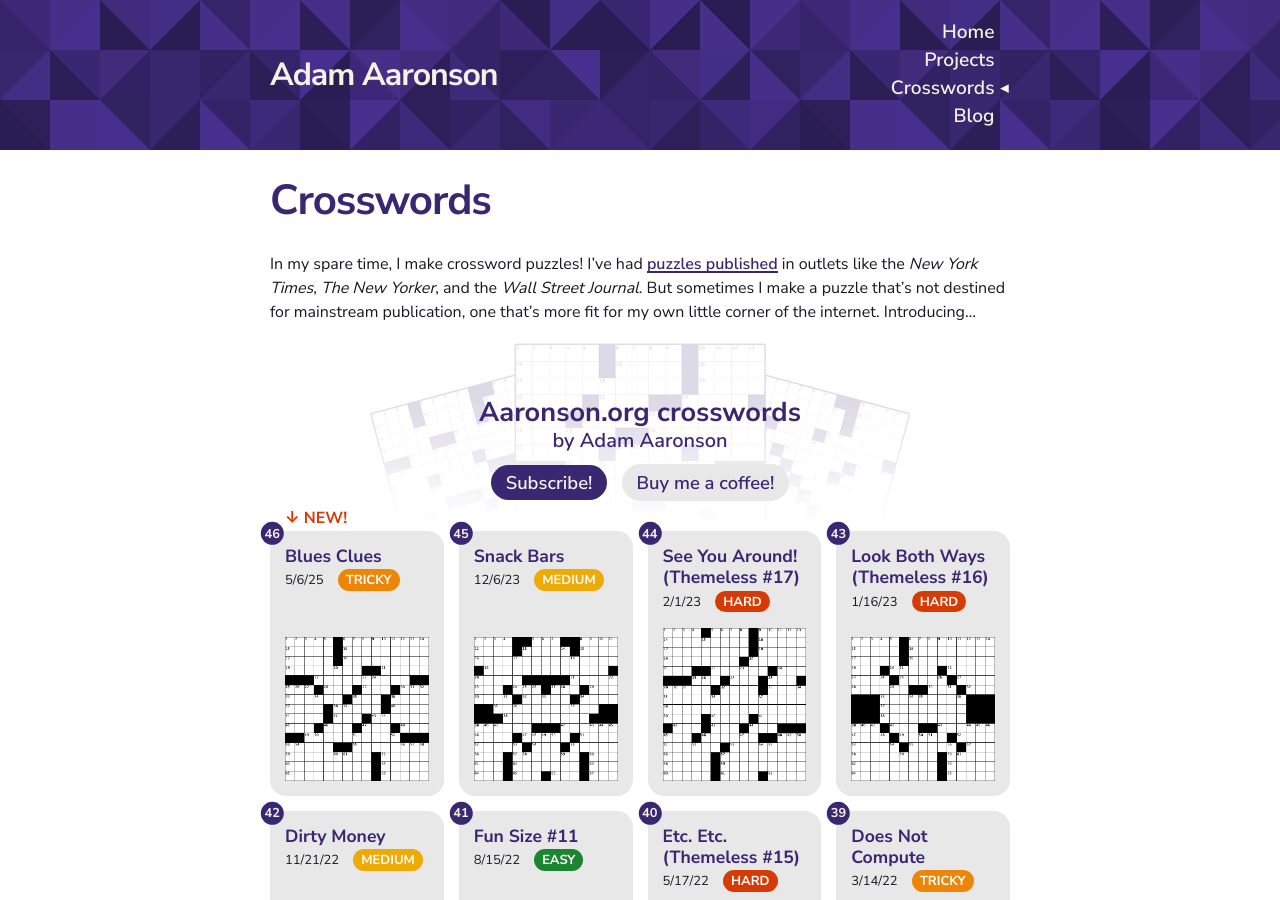
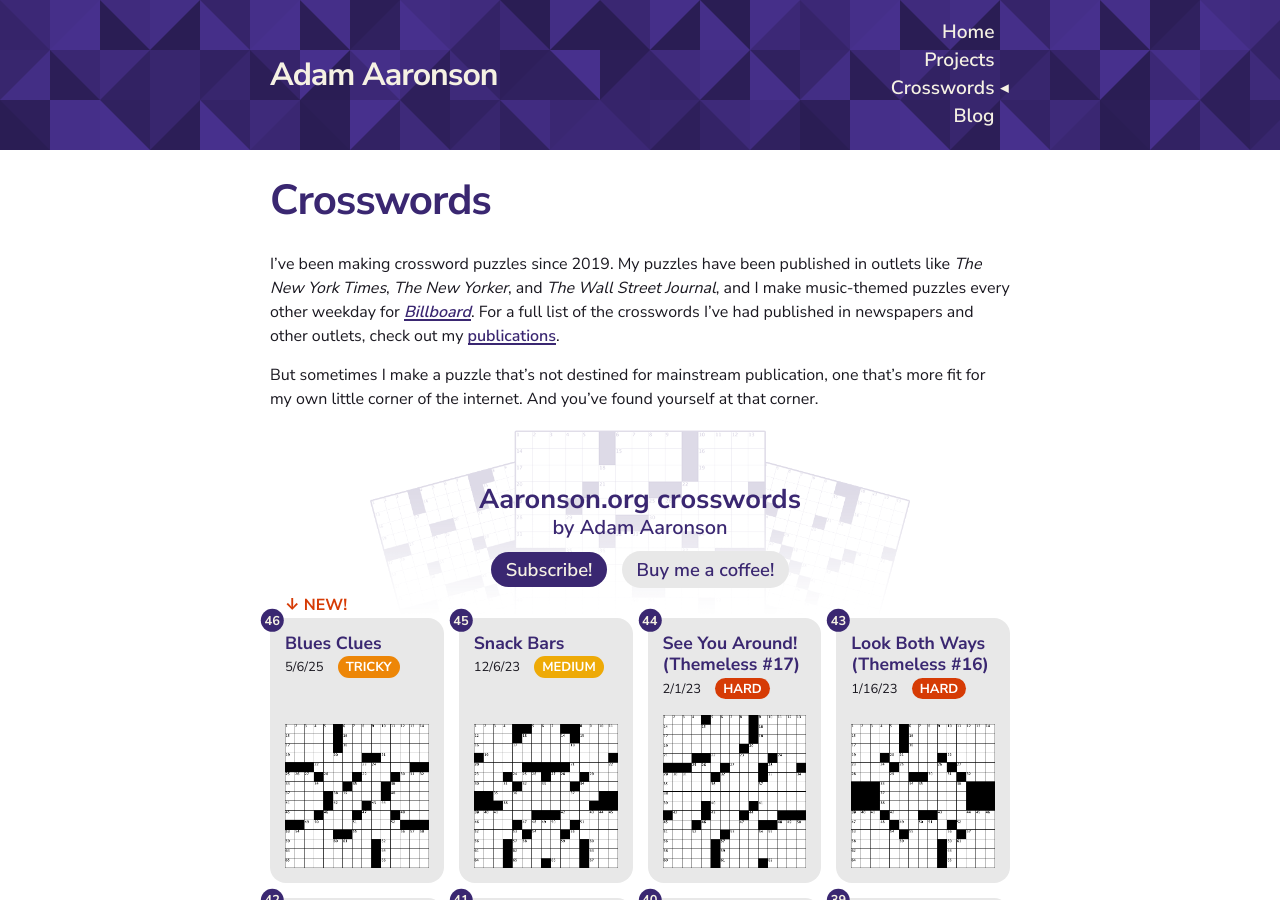
Before and after one commit to adamaaronson/adamaaronson.github.io, a Jekyll site: the page built from crosswords.md, in a window 1280 px wide and 900 px high. Built offline with Jekyll 4.4.1, drawn with Linux system fonts in a browser that asks for light colours.

Commit message:
Add Billboard and tweak crossword publications text

```diff
--- a/crosswords.md
+++ b/crosswords.md
@@ -5,4 +5,6 @@ permalink: /crosswords/
 position: 3
 ---
 
-In my spare time, I make crossword puzzles! I've had [puzzles published](/publications) in outlets like the _New York Times_, _The New Yorker_, and the _Wall Street Journal_. But sometimes I make a puzzle that's not destined for mainstream publication, one that's more fit for my own little corner of the internet. Introducing&hellip;
+I've been making crossword puzzles since 2019. My puzzles have been published in outlets like _The New York Times_, _The New Yorker_, and _The Wall Street Journal_, and I make music-themed puzzles every other weekday for [_Billboard_](https://www.billboard.com/p/billboard-crossword/). For a full list of the crosswords I've had published in newspapers and other outlets, check out my [publications](/publications).
+
+But sometimes I make a puzzle that's not destined for mainstream publication, one that's more fit for my own little corner of the internet. And you've found yourself at that corner.
```
Also changed, not shown: publications.md (+1 -1 lines).
